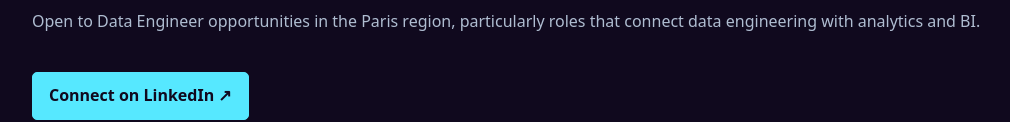
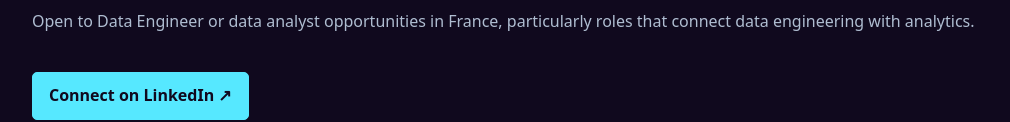
Before and after one commit to yasmine-23/yasmine-23.github.io, a plain HTML site: page index.html in a window 1280 px wide. Shown: the part 4535-4657 px from the top of the page, without its empty margins (78-1088 px from the left). Drawn offline with Linux system fonts and the light colour scheme.

Commit message:
Revise contact section for job opportunities
Updated the job opportunity description to include data analyst roles.

```diff
--- a/index.html
+++ b/index.html
@@ -78,7 +78,7 @@ section.content{padding-block:60px;border-top:1px solid var(--line)}.section-int
 <article class="skill"><h3>Lead technical delivery</h3><p>Break down a cross-team data initiative into milestones. Lead design and code reviews, define shared testing and deployment standards, and mentor engineers through pairing and feedback.</p><p class="tags">Milestone: deliver a cross-team initiative and track adoption of the standards.</p></article>
 </div>
 </div></section>
-<section class="content" id="contact"><div class="wrap contact"><div><h2>Let’s connect</h2><p class="section-intro">Open to Data Engineer opportunities in the Paris region, particularly roles that connect data engineering with analytics and BI.</p></div>
+<section class="content" id="contact"><div class="wrap contact"><div><h2>Let’s connect</h2><p class="section-intro">Open to Data Engineer or data analyst opportunities in France, particularly roles that connect data engineering with analytics.</p></div>
 <div class="actions"><a class="btn primary" href="https://www.linkedin.com/in/yasmine-kenane">Connect on LinkedIn ↗</a></div></div></section>
 </main>
 <footer><div class="wrap">Yasmine Kenane · Paris, France</div></footer>
```
